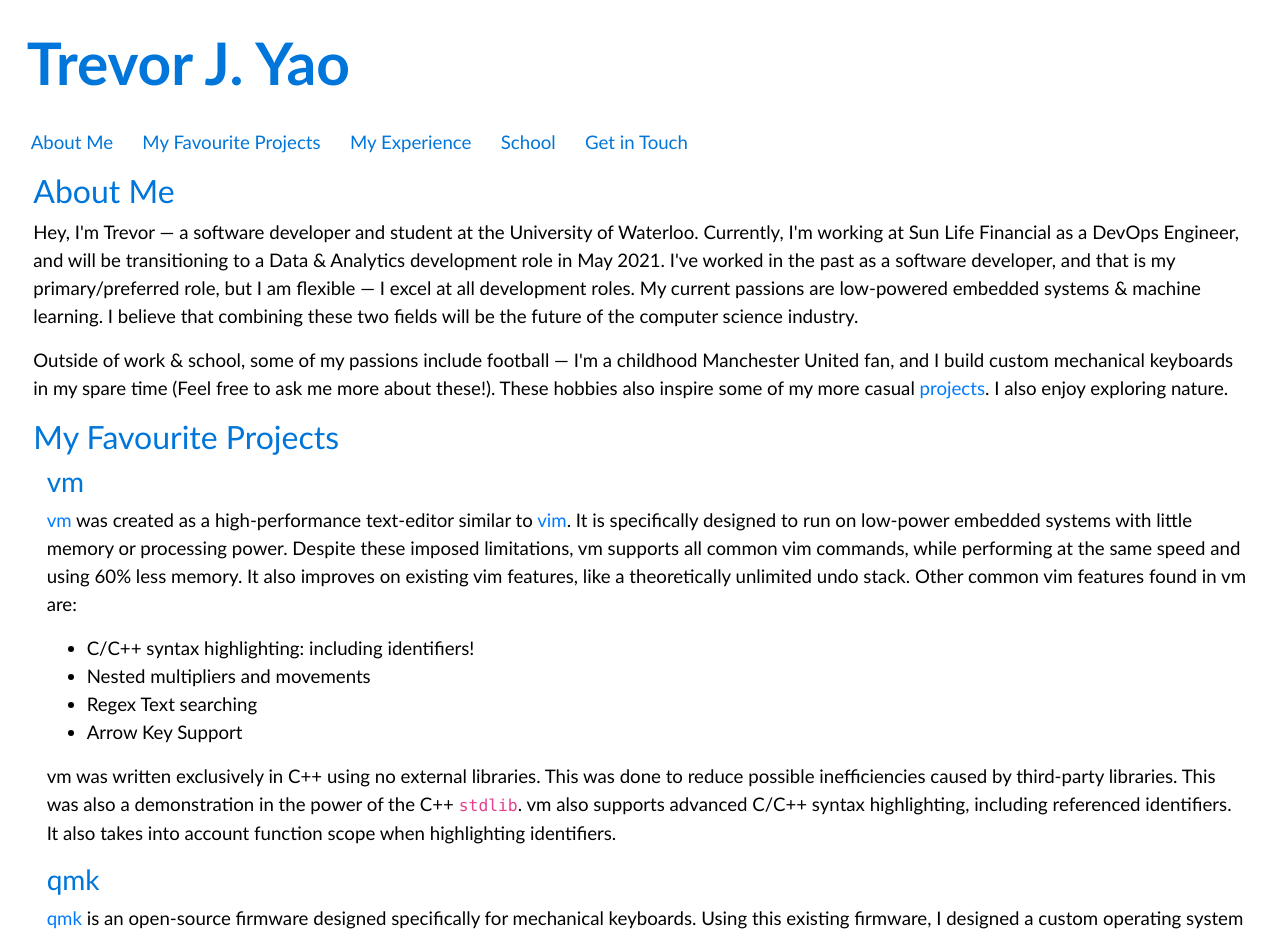
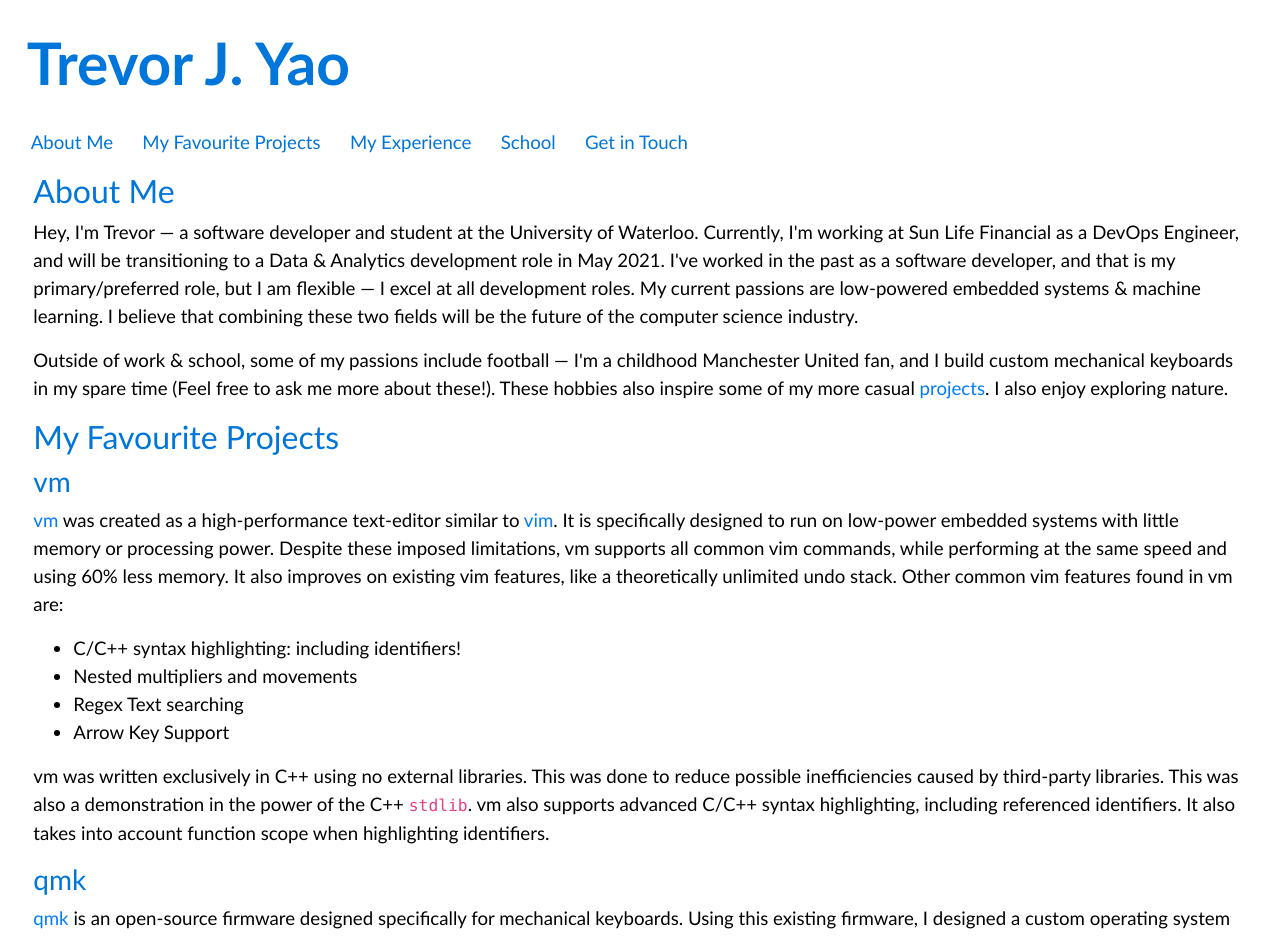
Before and after one commit to trevoryao/personal-website, a React (Create React App) app: page / in a window 1280 px wide. Shown: the top 937 px of the page. Built offline with nearby package versions, Linux system fonts and the light colour scheme.

Commit message:
remove indents

```diff
--- a/src/App.css
+++ b/src/App.css
@@ -48,7 +48,3 @@ h2 {
 h3 {
   color: #0076db;
 }
-
-.Blurb {
-  margin-left: 10pt;
-}
--- a/src/Projects.js
+++ b/src/Projects.js
@@ -2,7 +2,6 @@ function RenderProjects() {
   return (
     <div>
       <h2 id="projects">My Favourite Projects</h2>
-      <div className="Blurb">
         <h3>vm</h3>
         <p>
           <a href="https://github.com/trevoryao/vm" target="_blank" rel="noreferrer">vm</a> was
@@ -35,7 +34,6 @@ function RenderProjects() {
           It features some custom lighting schemes and keymaps. The highlight feature is currently in development, and will use
           the function row leds as a one-dimension volume equaliser display.
         </p>
-      </div>
     </div>
   )
 }
```
